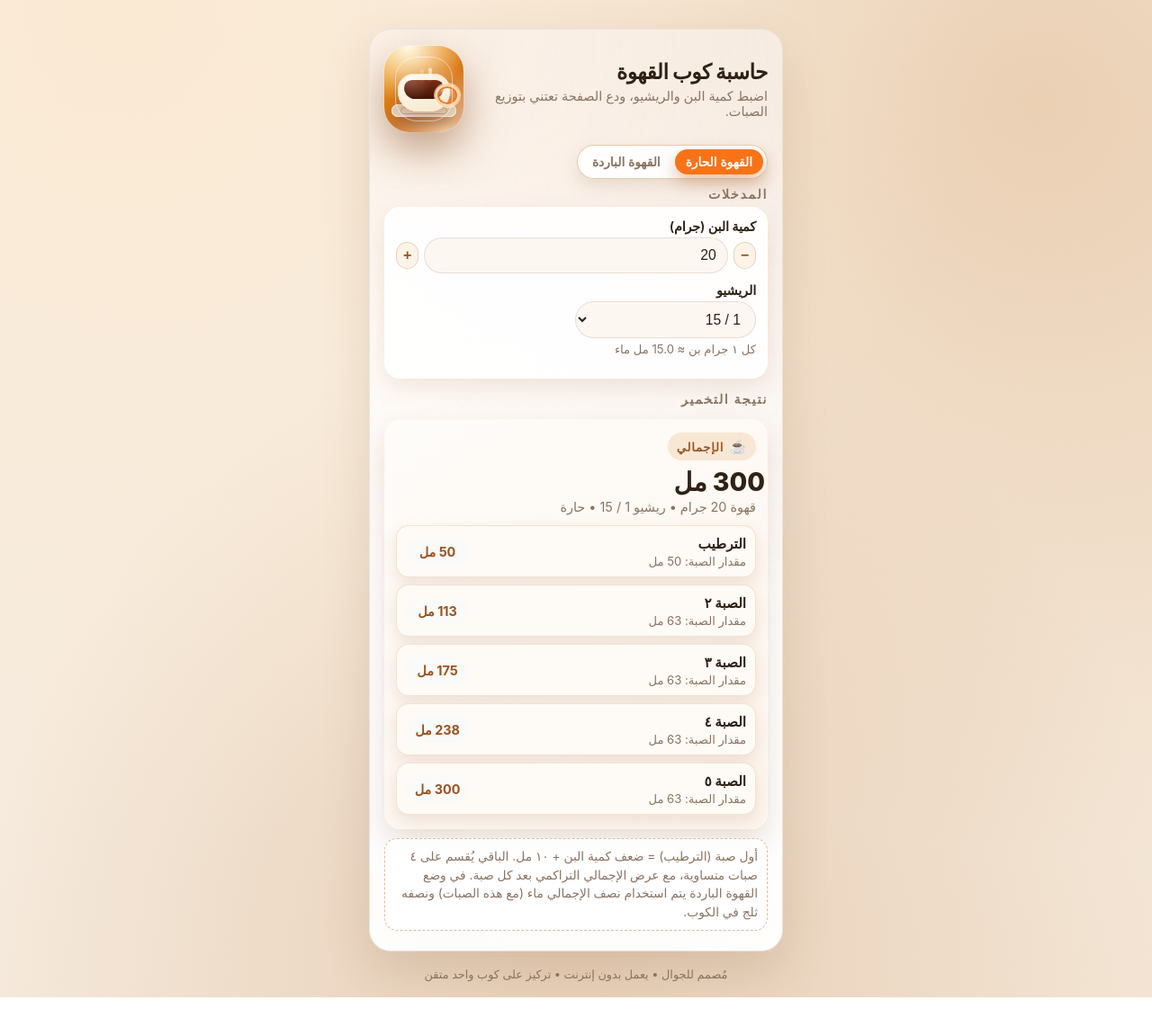
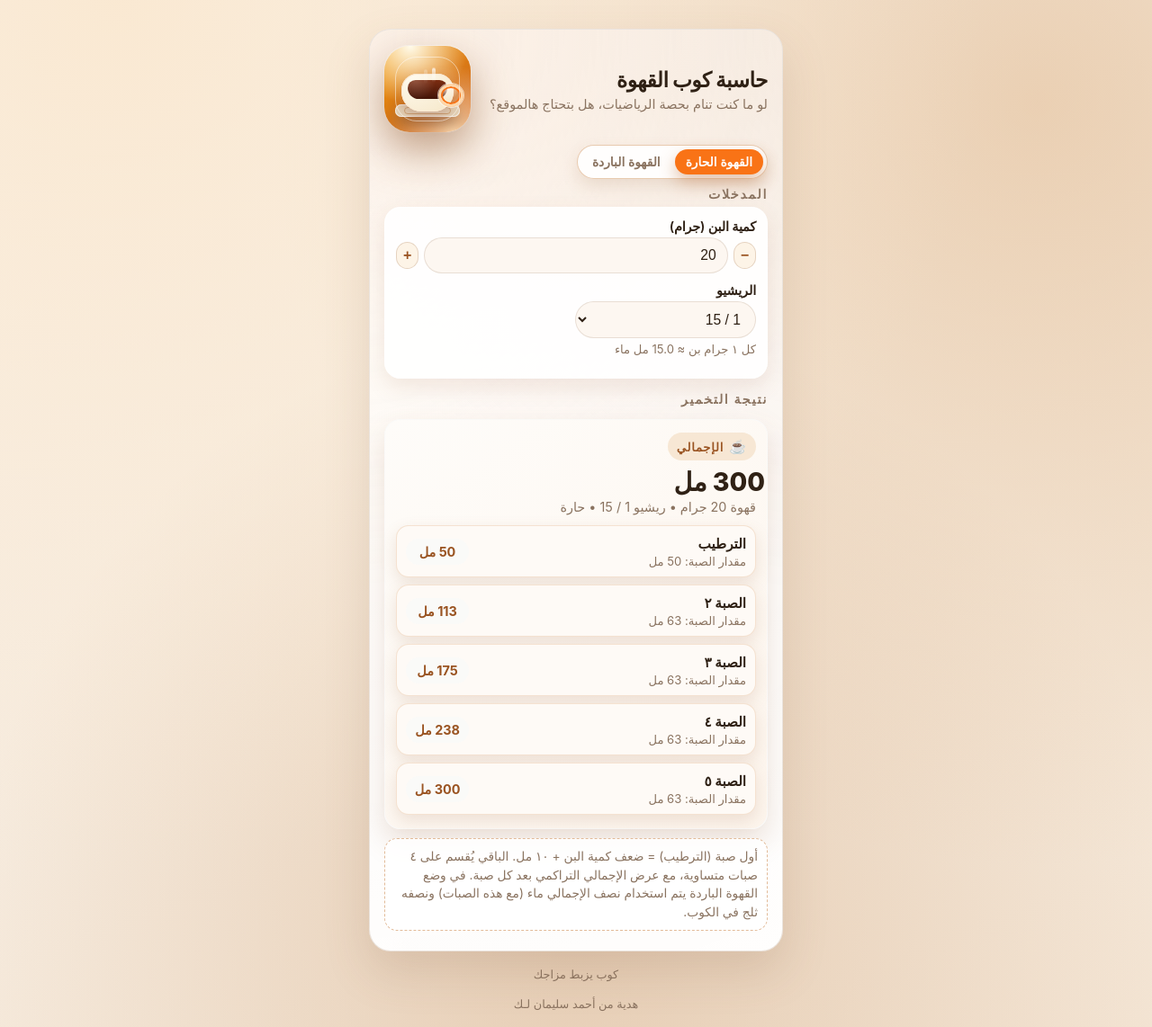
Before and after one commit to ahs32010-alt/iAhmadH, a plain HTML site: page index.html in a window 1280 px wide. Shown: the whole page at 90% size. Before the commit the page ends 1109 px from the top, so only its background shows below. Drawn offline with Linux system fonts and the light colour scheme.

Commit message:
updated the website...

```diff
--- a/index.html
+++ b/index.html
@@ -424,7 +424,7 @@
             <div class="hero-title">
               <h1>حاسبة كوب القهوة</h1>
             </div>
-            <p class="lead">اضبط كمية البن والريشيو، ودع الصفحة تعتني بتوزيع الصبات.</p>
+            <p class="lead">لو ما كنت تنام بحصة الرياضيات، هل بتحتاج هالموقع؟</p>
           </div>
           <div class="hero-illustration" aria-hidden="true">
             <div class="cup-wrapper">
@@ -494,7 +494,9 @@
       </div>
     </section>
 
-    <footer>مُصمم للجوال • يعمل بدون إنترنت • تركيز على كوب واحد متقن</footer>
+    <footer>كوب يزبط مزاجك</footer>
+    <footer>هدية من أحمد سليمان لـك</footer>
+
   </main>
 
   <script>
```
